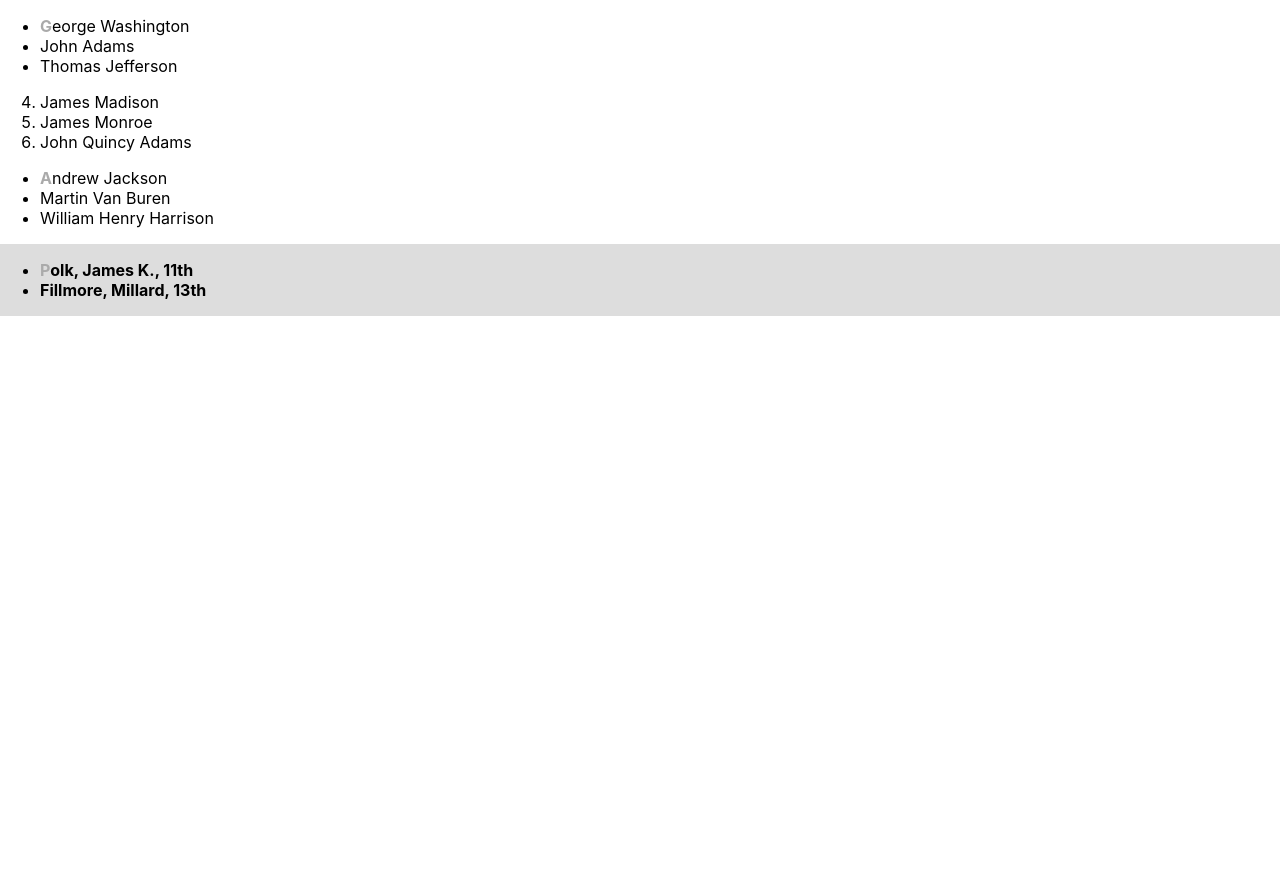
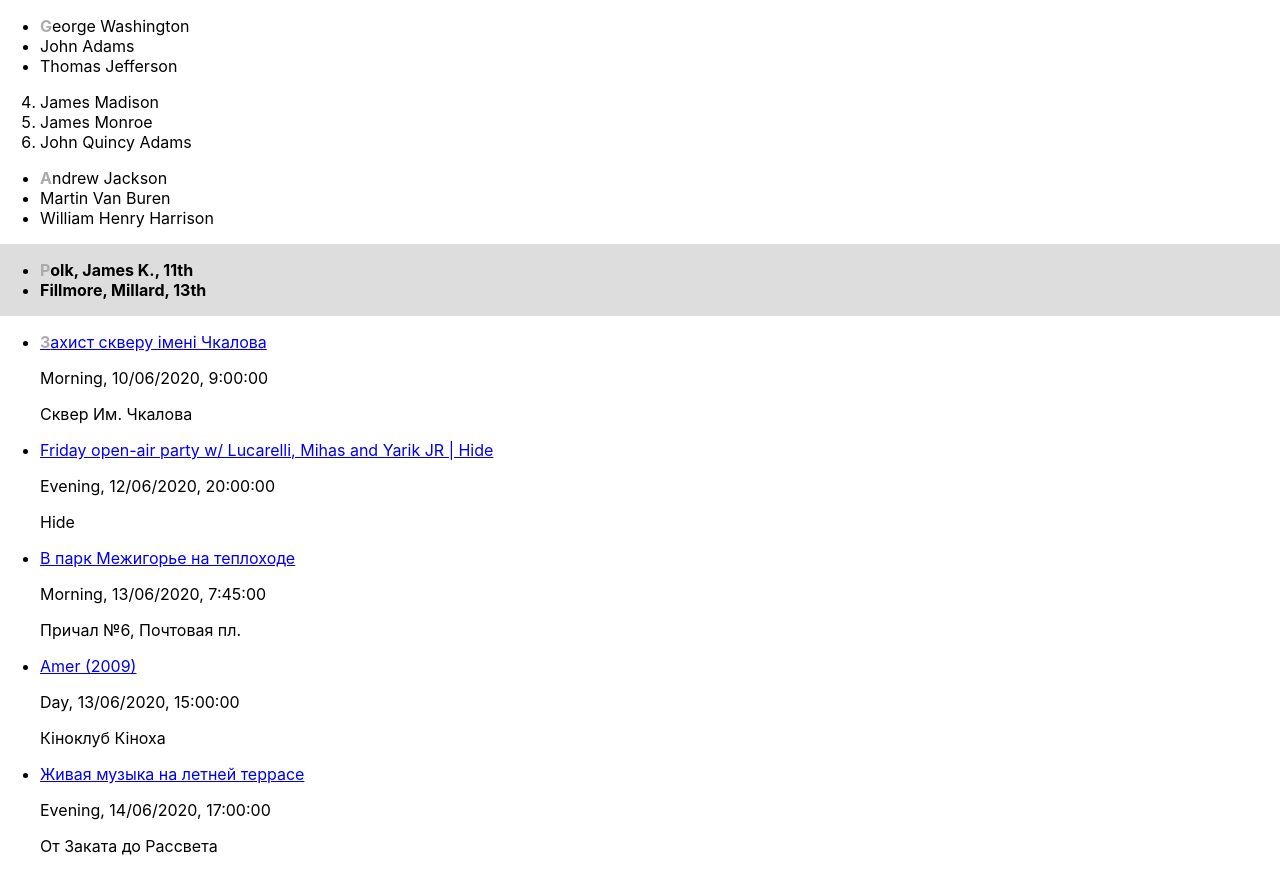
Before and after one commit to nmogylchuk/react-homework1, a React (Create React App) app in the folder homework-1/: page / in a window 1280 px wide. Before the commit the page ends 800 px from the top, so only its background shows below. Built offline with nearby package versions, Linux system fonts and the light colour scheme.

Commit message:
Add sorted list of events from server with time schedule (subtask 8)

```diff
--- a/homework-1/src/index.js
+++ b/homework-1/src/index.js
@@ -48,6 +48,66 @@ const stylingForListOfPresidentsFrom10To14 = {
   fontWeight: 'bold',
 }
 
+const dataFromServer = [
+  {
+    "id": "666958530825467",
+    "title": "Friday open-air party w/ Lucarelli, Mihas and Yarik JR | Hide",
+    "place": "Hide",
+    "date": "2020-06-12T20:00:00.000Z"
+  },
+  {
+    "id": "786185895252176",
+    "title": "Захист скверу імені Чкалова",
+    "place": "Сквер Им. Чкалова",
+    "date": "2020-06-10T09:00:00.000Z"
+  },
+  {
+    "id": "623921328209118",
+    "title": "Живая музыка на летней террасе",
+    "place": "От Заката до Рассвета",
+    "date": "2020-06-14T17:00:00.000Z"
+  },
+  {
+    "id": "909559356190295",
+    "title": "Amer (2009)",
+    "place": "Кіноклуб Кіноха",
+    "date": "2020-06-13T15:00:00.000Z"
+  },
+  {
+    "id": "589272605321022",
+    "title": "В парк Межигорье на теплоходе",
+    "place": "Причал №6, Почтовая пл.",
+    "date": "2020-06-13T07:45:00.000Z"
+  }]
+
+const getDay = (date) => {
+  const formatedDate = new Date(date);
+  const hoursOfDay = formatedDate.getHours();
+
+  if (hoursOfDay >= 5 && hoursOfDay < 11) {
+    return 'Morning';
+  } else if (hoursOfDay >= 11 && hoursOfDay < 17) {
+    return 'Day';
+  } else if (hoursOfDay >= 17 && hoursOfDay < 21) {
+    return 'Evening';
+  } else {
+    return 'Night';
+  }
+}
+
+const getTime = (date) => {
+  const formatedDate = new Date(date);
+  let dd = (formatedDate.getDate() < 10 ? '0' : '') + formatedDate.getDate();
+  let mm = ((formatedDate.getMonth() + 1) < 10 ? '0' : '') + (formatedDate.getMonth() + 1);
+  let yyyy = formatedDate.getFullYear();
+  let hh = formatedDate.getHours();
+  let min = (formatedDate.getMinutes() < 10 ? '0' : '') + formatedDate.getMinutes();
+  let sec = (formatedDate.getSeconds() < 10 ? '0' : '') + formatedDate.getSeconds();
+  let newFormat = [dd, mm, yyyy].join('/') + ', ' + [hh, min, sec].join(':');
+  return newFormat;
+}
+
+
 ReactDOM.render(
   <div>
     <ul>
@@ -76,6 +136,22 @@ ReactDOM.render(
         ) : null
       )}
     </ul>
+    <ul>
+      {dataFromServer
+        .sort((a, b) => (a.date > b.date ? 1 : -1))
+        .map(event =>
+          <li key={event.id}>
+            <a
+              href={`https://www.facebook.com/events/${event.id}/`}
+              target='_blank'
+              rel="noopener noreferrer">
+              {event.title}
+            </a>
+            <p>{getDay(event.date) + ', ' + getTime(event.date)}</p>
+            <p>{event.place}</p>
+          </li>
+        )}
+    </ul>
   </div>,
   document.getElementById('root')
 );
```
